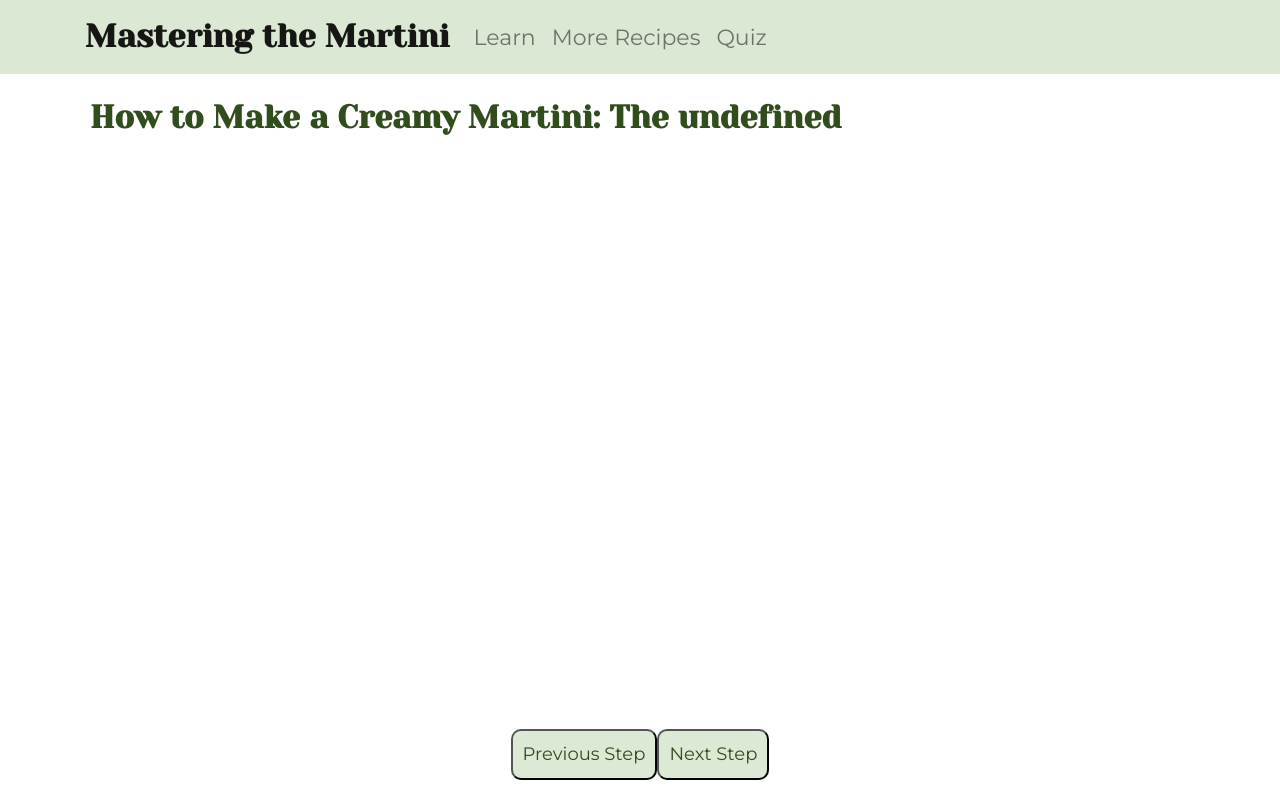
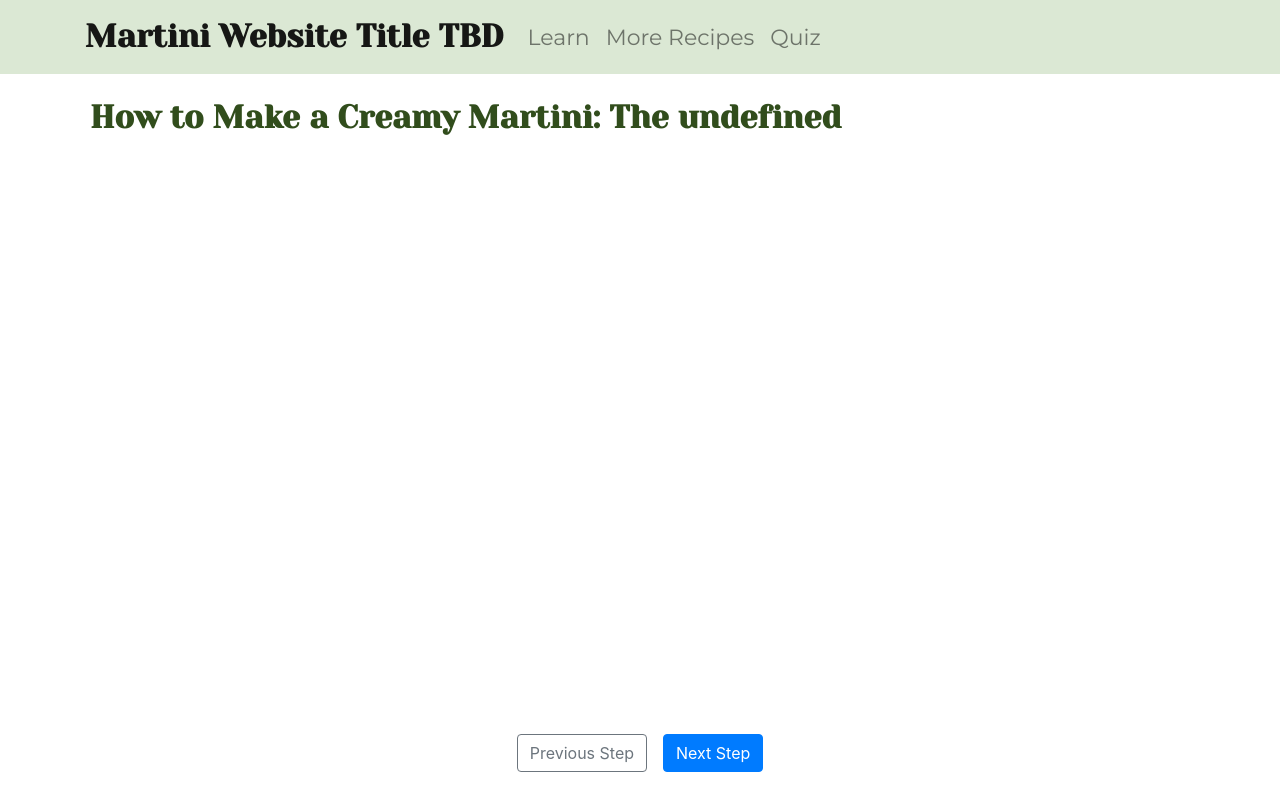
Before and after one commit to rfig1226/MartiniUIFinal, a Flask app: page /recipe/1 in a window 1280 px wide. Run offline with Flask 3, Linux system fonts and the light colour scheme; some libraries are stand-ins or nearby versions.

Commit message:
Revert "Merge remote-tracking branch 'origin/main'"
This reverts commit 2cd9b8f10c37540ec7b2555f557ea70f08178ab3, reversing
changes made to eb970cd29cd0172a506789752f68493392a740b4.

```diff
--- a/static/main.css
+++ b/static/main.css
@@ -115,7 +115,7 @@
     background-color: #DCE9D5;
     border-radius: 10px;
     padding: 10px;
-    font-size: 18px;
+    font-size: 17px;
     font-family: 'Montserrat', serif;
     color: #314D1C;
     text-align: center;
@@ -302,3 +302,23 @@
     height: 300px;
     background-color: grey;
 }
+
+#quiz-container {
+    width: 80%;
+    margin: 0 auto;
+}
+
+.choice-image {
+    width: 150px;
+    height: 150px;
+    margin: 10px;
+    cursor: pointer;
+}
+
+.selected {
+    border: 5px solid #374C23;
+}
+
+.step-container {
+    padding: 20px;
+}
--- a/static/recipe.js
+++ b/static/recipe.js
@@ -12,7 +12,7 @@
       $(".recipe-header").text(
         `How to Make a ${
           recipe_data.flavor_profile.charAt(0).toUpperCase() +
-          recipe_data.flavor_profile.slice(1)
+          recipe_data.flavor_profile.slice(1).toLowerCase()
         } Martini: The ${recipe_data.recipe_name}`
       );
 
@@ -94,7 +94,6 @@
   $("#prev-step-btn").click(function () {
     var currentActive = $(".step-item.active");
     var prevStep = currentActive.prev(".step-item");
-    $("#next-step-btn").text("Next Step");
 
     if (prevStep.length) {
       currentActive.removeClass("active");
--- a/templates/layout.html
+++ b/templates/layout.html
@@ -54,12 +54,14 @@
 
     <link rel="stylesheet" href="{{url_for('static', filename='main.css')}}" />
 
-    <title>Mastering the Martini</title>
+    <title>How to Make a Martini</title>
   </head>
   <body>
     <nav class="navbar navbar-expand-lg navbar-light navbar-color">
       <div class="container">
-        <a class="navbar-brand main-text" href="/"> Mastering the Martini </a>
+        <a class="navbar-brand main-text" href="/">
+          Martini Website Title TBD
+        </a>
         <button
           class="navbar-toggler"
           type="button"
--- a/templates/recipe.html
+++ b/templates/recipe.html
@@ -20,8 +20,12 @@
   <div class="fixed-bottom bg-white">
     <div class="container">
       <div class="row toggle-steps-container justify-content-center">
-        <button id="prev-step-btn" class="btn-custom">Previous Step</button>
-        <button id="next-step-btn" class="btn-custom">Next Step</button>
+        <button id="prev-step-btn" class="btn btn-outline-secondary m-2">
+          Previous Step
+        </button>
+        <button id="next-step-btn" class="btn btn-primary m-2">
+          Next Step
+        </button>
       </div>
     </div>
   </div>
```
Also changed, not shown: static/start_lesson.js (+7 -12 lines), templates/start.html (+7 -1 lines), templates/start_lesson.html (+5 -15 lines).
